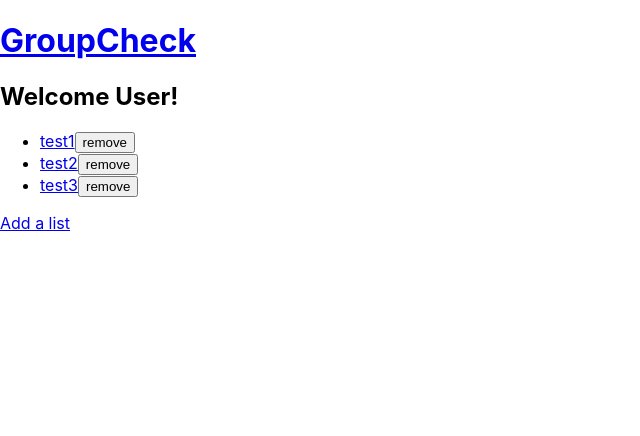
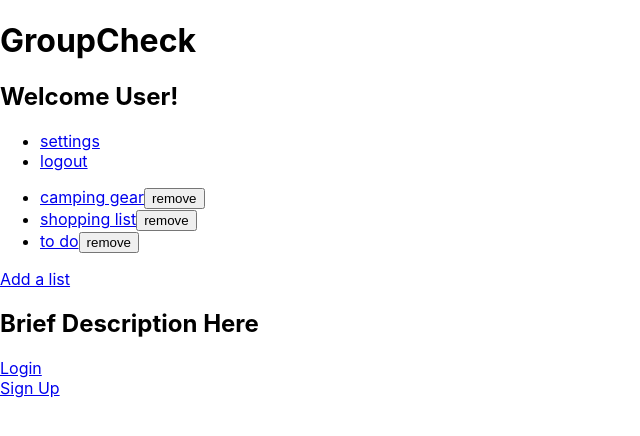
Before and after one commit to DefinitelyNotJonathan/GroupCheck, a React (Create React App) app: page /home in a window 1280 px wide. Shown: the top 436 px of the page, without its empty margins (0-640 px from the left). Built offline with nearby package versions, Linux system fonts and the light colour scheme.

Commit message:
testing render, added LandingPage to App.js render

```diff
--- a/src/App.js
+++ b/src/App.js
@@ -96,13 +96,14 @@ class App extends Component {
                 <div className="App">
                         <header className="App__header">
                             <h1>
-                                <Link to="/home">GroupCheck</Link>{' '}
+                                GroupCheck
                             </h1>
                         </header>
                     <ErrorBoundary errorMessage='could not display MainRoutes'>
                         <main className="App__main">{this.renderMainRoutes()}
                         </main>
                     </ErrorBoundary>
+                    <LandingPage></LandingPage>
 
                 </div>
             </ApiContext.Provider>
--- a/src/Item/addItem.js
+++ b/src/Item/addItem.js
@@ -1,6 +1,5 @@
 import React from 'react'
 import ApiContext from '../ApiContext'
-import STORE from '../store'
 
 class AddItem extends React.Component {
     static contextType=ApiContext;
--- a/src/List/listMainNav.js
+++ b/src/List/listMainNav.js
@@ -2,11 +2,12 @@ import React from 'react';
 import { Link } from 'react-router-dom';
 
 export default class ListMainNav extends React.Component {
+
     render(){
         return(
             <div>
                 <nav>
-                <h2>list name here</h2>
+                <h2>list title goes here</h2>
                 <Link to="/add-item">Add an item</Link>
                 </nav>
                 <Link to="/home">Back</Link>
--- a/src/dashboard/dashboard.js
+++ b/src/dashboard/dashboard.js
@@ -7,6 +7,10 @@ export default class Dashboard extends React.Component {
             <div>
                 <nav>
                     <h2>Welcome User!</h2>
+                    <ul>
+                        <li><a href = "/settings">settings</a></li>
+                        <li><a href = "/">logout</a></li>
+                    </ul>
                 </nav>
             </div>
         )
--- a/src/homePage/homePage.js
+++ b/src/homePage/homePage.js
@@ -8,8 +8,7 @@ export default class HomePage extends React.Component {
         return (
             <div className="Homepage-Container">
                 <Dashboard></Dashboard>
-                <ListHomePage
-                ></ListHomePage>
+                <ListHomePage></ListHomePage>
             </div>
 
         )
--- a/src/login/login.js
+++ b/src/login/login.js
@@ -9,6 +9,8 @@ export default class Login extends React.Component {
                  <h2>Login</h2>
                  <label htmlFor="email">Email</label>
                  <input type="text" id="email"></input>
+                 <label htmlFor="password">Password</label>
+                 <input type="text" id="password"></input>
                  <div>
                      <Link to="/home">Submit</Link>
                  </div>
--- a/src/store.js
+++ b/src/store.js
@@ -1,41 +1,70 @@
 const STORE = {
     lists: [
         {
-            "id": "aaaaaaaa",
-            "name": "test1",
+            "id": "camping gear",
+            "name": "camping gear",
         },
         {
-            "id": "bbbbbbb",
-            "name": "test2",
+            "id": "shopping list",
+            "name": "shopping list",
         },
         {
-            "id": "ccccccc",
-            "name": "test3",
+            "id": "to do",
+            "name": "to do",
         },
     ],
 
     items: [
         {
             "id": "a",
-            "name": "testy1",
-            "content": "this is a test",
-            "priority":1,
-            "listId": "aaaaaaaa",
+            "name": "Nalgene Bottle",
+            "content": "32 oz, wide mouth",
+            "priority":2,
+            "listId": "camping gear",
         },
         {
             "id": "b",
-            "name": "testy2",
-            "content": "this is a test",
-            "priority":2,
-            "listId": "bbbbbbb",
+            "name": "sleeping pad",
+            "content": "thermarest trailscout",
+            "priority":1,
+            "listId": "camping gear",
         },
         {
             "id": "c",
-            "name": "testy3",
-            "content": "this is a test",
-            "priority":3,
-            "listId": "ccccccc",
+            "name": "tent",
+            "content": "not sure what kind yet",
+            "priority":1,
+            "listId": "camping gear",
+        },
+        {
+            "id": "d",
+            "name": "apples",
+            "content": "red ones",
+            "priority": 2,
+            "listId": "shopping list",
+        },
+        {
+            "id": "e",
+            "name": "pears",
+            "content": "green ones",
+            "priority": 2,
+            "listId": "shopping list"
+        },
+        {
+            "id": "f",
+            "name": "dust bookshelves",
+            "content": "and the books",
+            "priority": 1,
+            "listId": "to do"
+        },
+        {
+            "id": "g",
+            "name": "brush dog",
+            "content": "brush is in the top drawer",
+            "priority": 2,
+            "listId": "to do"
         }
+
     ]
 }
 export default STORE
```
